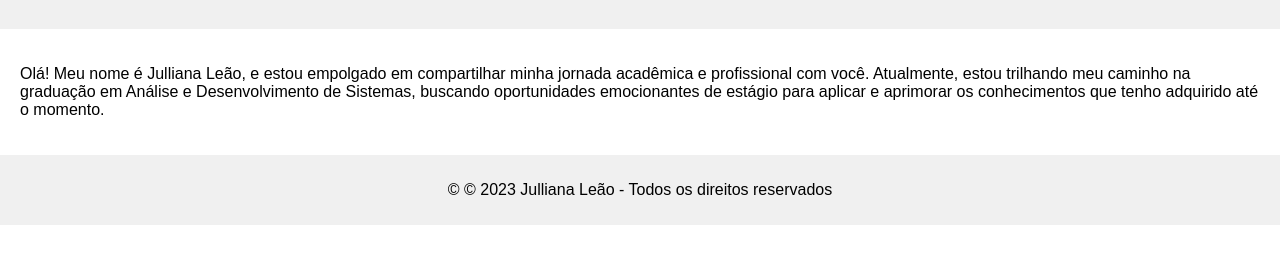
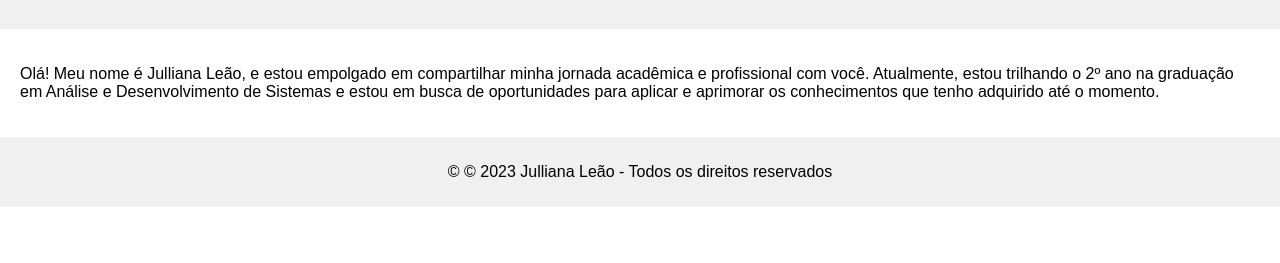
Before and after one commit to Juhdev2022/meu-portfolio, a plain HTML site: page index.html in a window 1280 px wide. Shown: the part 71-334 px from the top of the page. Drawn offline with Linux system fonts and the light colour scheme.

Commit message:
Update index.html

```diff
--- a/index.html
+++ b/index.html
@@ -28,8 +28,8 @@
 
   <section id="inicio">
     <p>Olá! Meu nome é Julliana Leão, e estou empolgado em compartilhar minha jornada acadêmica e profissional com você.
-      Atualmente, estou trilhando meu caminho na graduação em Análise e Desenvolvimento de Sistemas,
-      buscando oportunidades emocionantes de estágio para aplicar e aprimorar os conhecimentos que tenho adquirido até
+      Atualmente, estou trilhando o 2º ano na graduação em Análise e Desenvolvimento de Sistemas e estou
+      em busca de oportunidades para aplicar e aprimorar os conhecimentos que tenho adquirido até
       o momento.</p>
   </section>
   <!-- Aqui começa a seção do conteúdo principal. O 'section' tem um ID 'inicio' e contém um parágrafo com uma breve introdução sobre o autor. -->
```
